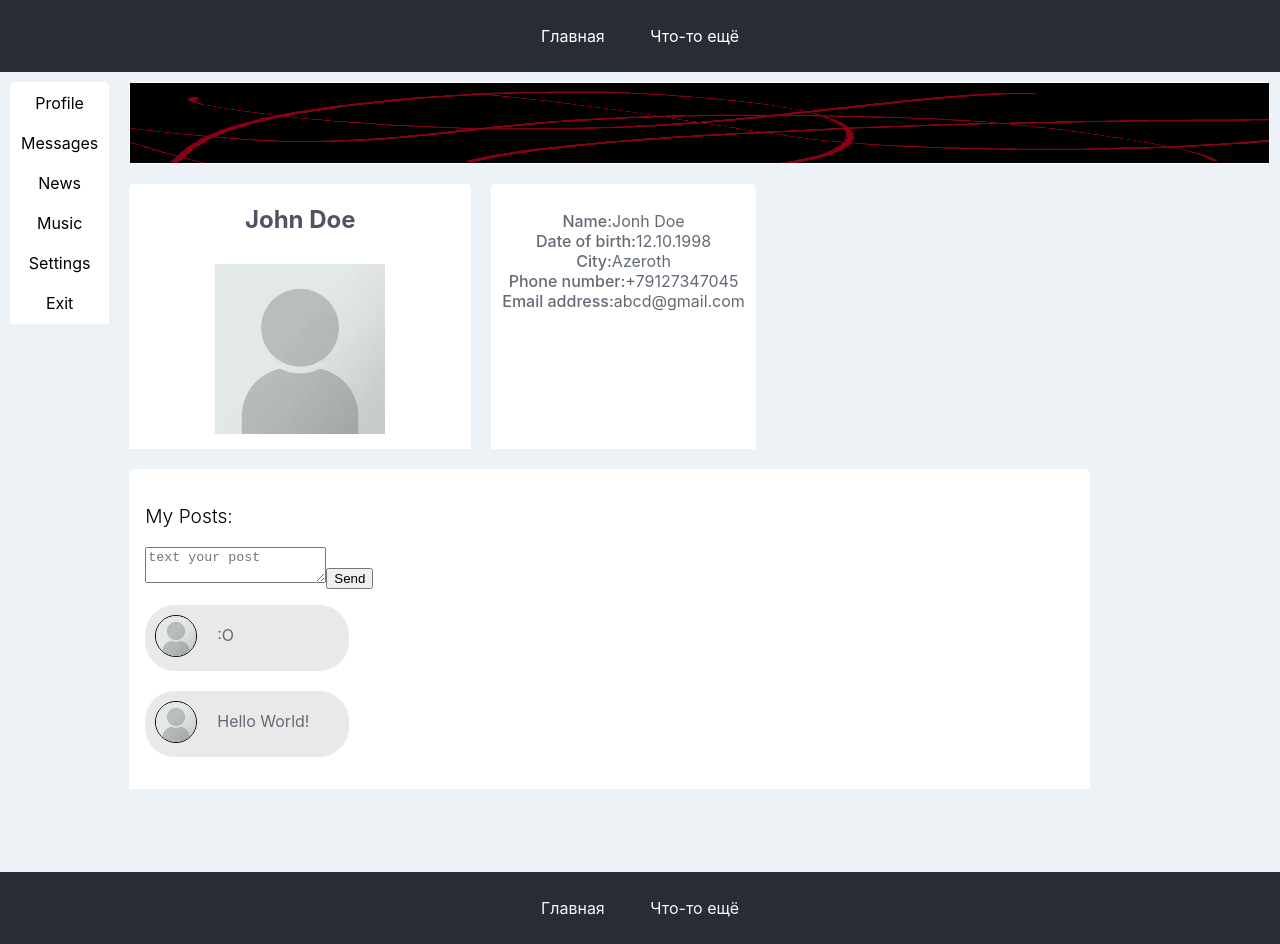
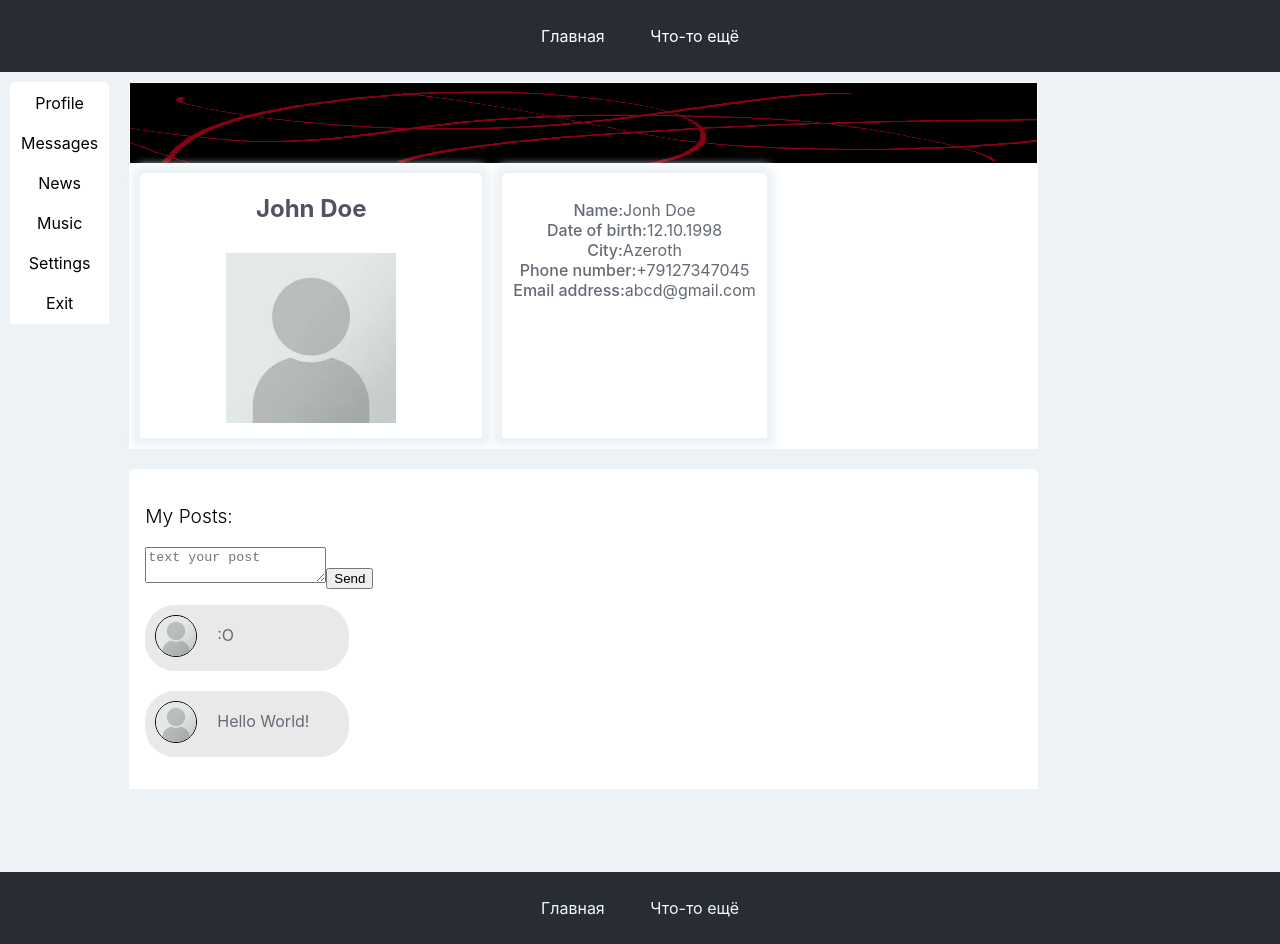
Before and after one commit to Elheid/reactJsSocialNet, a React (Create React App) app: page / in a window 1280 px wide. Built offline with nearby package versions, Linux system fonts and the light colour scheme.

Commit message:
styleUpdate

```diff
--- a/src/App.css
+++ b/src/App.css
@@ -155,3 +155,8 @@ span {
     border: 1px white solid;
     background: var(--boxOfContent-bg-color);
 }
+
+.inner-box{
+  /*border: 5px #edf2f6 solid;*/
+  box-shadow: 0 0 8px 8px #edf2f6;
+}
--- a/src/components/css/Profile.module.css
+++ b/src/components/css/Profile.module.css
@@ -24,7 +24,7 @@ li.page-item {
 /*Всё что связвно с profile */
 
 .profile{
-    width: 100%;
+    width: 80%;
     height: 100%;
   /*
     display: grid;
--- a/src/components/css/ProfileHeader.module.css
+++ b/src/components/css/ProfileHeader.module.css
@@ -2,7 +2,7 @@
 
 section.profile-header {
     height: auto;
-    display: contents;
+    /*display: contents;*/
   }
 
   .profile-description {
@@ -21,8 +21,6 @@ section.profile-header {
     /*height: 10vh;*/
     max-height: 10vh;
     height: 100%;
-
-      margin-top: 10px;
   }
 
 
--- a/src/components/css/ProfilePosts.module.css
+++ b/src/components/css/ProfilePosts.module.css
@@ -2,7 +2,6 @@
 .posts{
     grid-area: posts;
     padding: 15px;
-    max-width: 80%;
   }
 
   h3.section-name {
--- a/src/components/profilePage/ProfileHeader.js
+++ b/src/components/profilePage/ProfileHeader.js
@@ -3,11 +3,12 @@ import ProfileInfoComponent from "./ProfileInfo";
 import ProfileWallpaperComponent from "./ProfileWallpaper";
 
 import classes from '../css/ProfileHeader.module.css'
+import classNames from "classnames";
 
 
 const ProfileHeaderComponent = ()=>{
     return (
-        <section className={classes["profile-header"]}>
+        <section className={classNames(classes["profile-header"], "boxOfContent")}>
             <ProfileWallpaperComponent />
             <div className={classes["profile-description"]}>
                 <ProfilePreviewComponent />
--- /dev/null
+++ b/src/components/profilePage/ProfileIcon.js
@@ -0,0 +1,13 @@
+import classes from '../css/ProfileHeader.module.css'
+import classNames from 'classnames';
+
+const ProfileIconComponent = () => {
+    return (
+            <div className={classes["profile-icon-container"]}>
+                <h2 className={classNames(classes["name"], classes["profile-name"])}>John Doe</h2>
+                <img className={classes["profile-icon"]} src={`${process.env.PUBLIC_URL}/img/profileIcon.webp`}  alt="profile-icon" />
+            </div>
+    );
+}
+
+export default ProfileIconComponent;
--- a/src/components/profilePage/ProfileInfo.js
+++ b/src/components/profilePage/ProfileInfo.js
@@ -3,7 +3,7 @@ import classNames from 'classnames';
 
 const ProfileInfoComponent = () => {
     return (
-        <section className={classNames(classes["profile-info"],"boxOfContent")}>
+        <section className={classNames(classes["profile-info"],"boxOfContent", "inner-box")}>
             <ul className={classes["info-list"]} >
                 <li className={classNames(classes["info-list"] ,classes["name"])}>
                     <span className={classes["info-type"]}>Name:</span>
--- a/src/components/profilePage/ProfilePosts.js
+++ b/src/components/profilePage/ProfilePosts.js
@@ -38,7 +38,7 @@ const SendButtonComponent = ()=>{
 
 const PostItemComponent = (props) => {
     return (
-        <li className={classes["post-item"]}>
+        <li className={classNames(classes["post-item"])}>
             <div className={classes["avatar-post-container"]}>
                 <img className={classes["avatar-post"]} src={`${process.env.PUBLIC_URL}/img/profileIcon.webp`} alt="avatar" />
             </div>
--- a/src/components/profilePage/ProfilePreview.js
+++ b/src/components/profilePage/ProfilePreview.js
@@ -1,17 +1,10 @@
 import classes from '../css/ProfileHeader.module.css'
 import classNames from 'classnames';
+import ProfileIconComponent from './ProfileIcon';
 
-const ProfileIconComponent = () => {
-    return (
-            <div className={classes["profile-icon-container"]}>
-                <h2 className={classNames(classes["name"], classes["profile-name"])}>John Doe</h2>
-                <img className={classes["profile-icon"]} src={`${process.env.PUBLIC_URL}/img/profileIcon.webp`}  alt="profile-icon" />
-            </div>
-    );
-}
 const ProfilePreviewComponent = () => {
     return (
-        <div className={classNames(classes["profile-preview-container"], "boxOfContent")}>
+        <div className={classNames(classes["profile-preview-container"],  "inner-box", "boxOfContent")}>
             <ProfileIconComponent />
         </div>
     );
--- a/src/components/profilePage/ProfileWallpaper.js
+++ b/src/components/profilePage/ProfileWallpaper.js
@@ -4,7 +4,7 @@ import classNames from 'classnames';
 const ProfileWallpaperComponent = ()=>{
     const wallpaperLink = `${process.env.PUBLIC_URL}/img/wallpaper.png`;
     return(
-        <div className={classNames(classes["wallpaper-container"] ,"boxOfContent")}>
+        <div className={classNames(classes["wallpaper-container"] /*,"boxOfContent"*/)}>
         <img  className={classes["wallpaper"]} src={wallpaperLink} alt="wallpaper"/>
     </div>
     );
```
